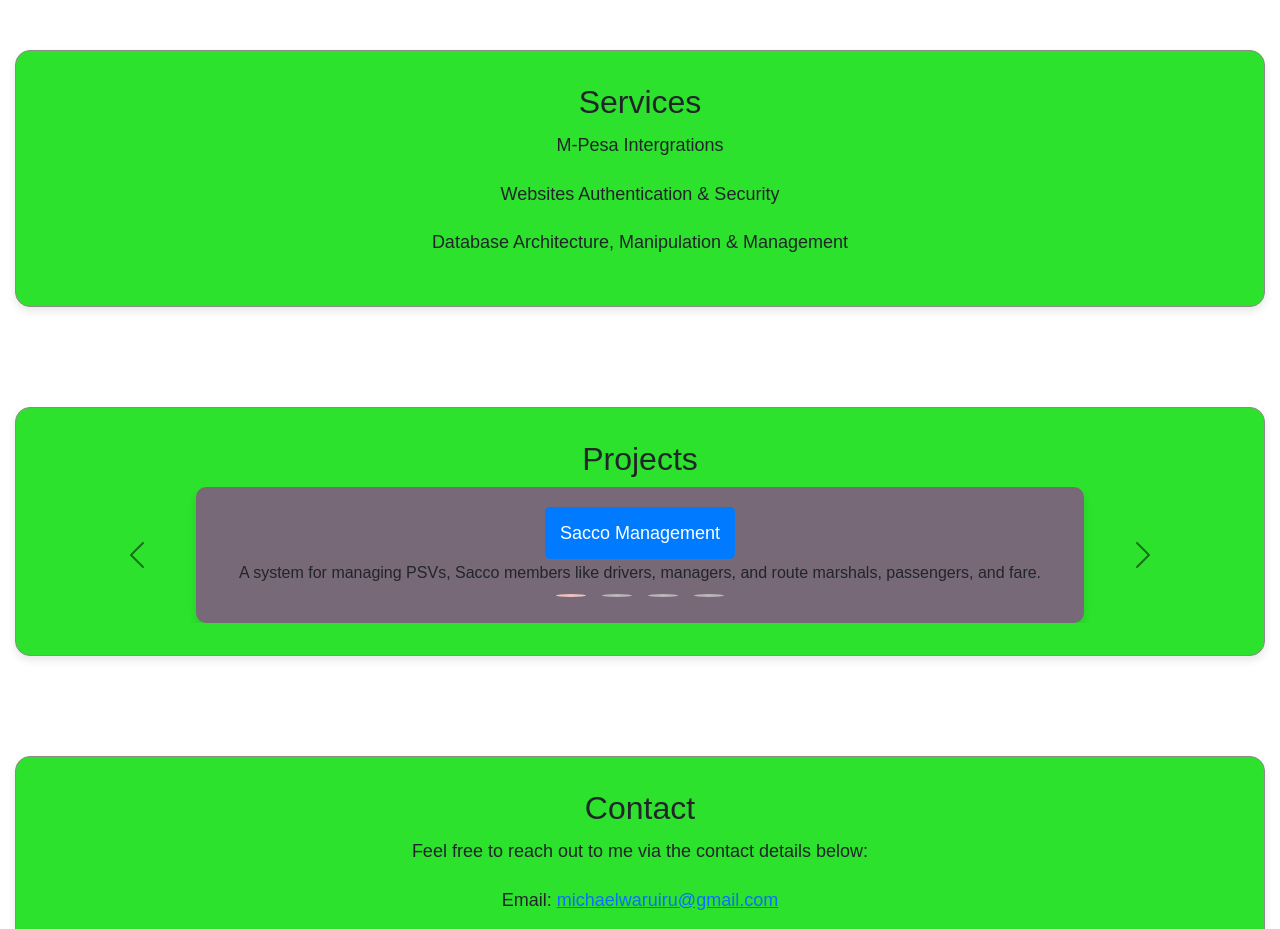
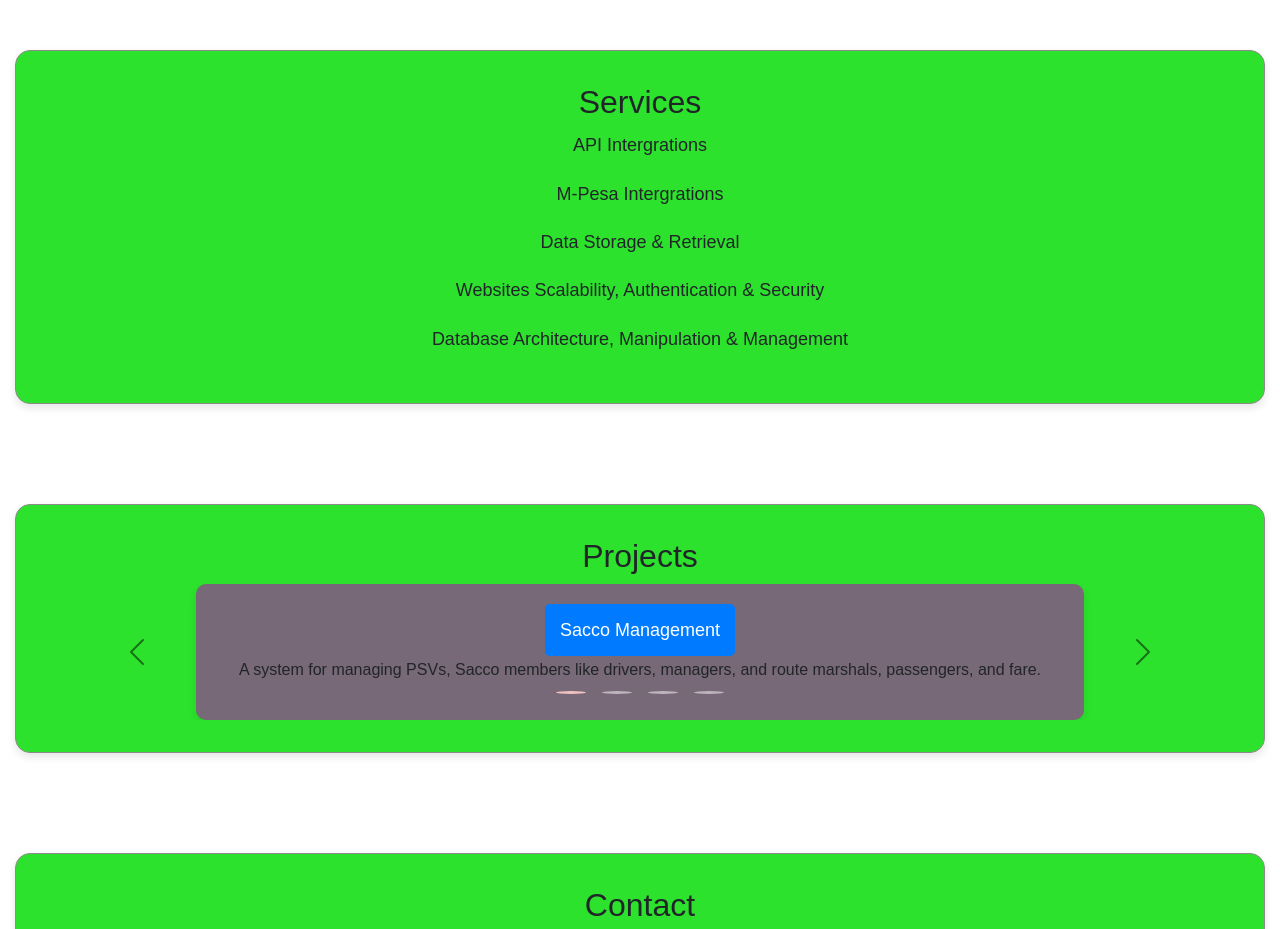
Before and after one commit to MichaelWaruiru/MyPortfolio, a React (Vite) app: page / in a window 1280 px wide. Shown: the part 1100-2029 px from the top of the page. Built offline with nearby package versions, Linux system fonts and the light colour scheme.

Commit message:
Added more details in services section

```diff
--- a/src/Card.jsx
+++ b/src/Card.jsx
@@ -162,8 +162,10 @@ function Card() {
 
       <div className="services-section" id="services">
         <h2>Services</h2>
+        <p>API Intergrations</p>
         <p>M-Pesa Intergrations</p>
-        <p>Websites Authentication & Security</p>
+        <p>Data Storage & Retrieval</p>
+        <p>Websites Scalability, Authentication & Security</p>
         <p>Database Architecture, Manipulation & Management</p>
       </div>
 
```
